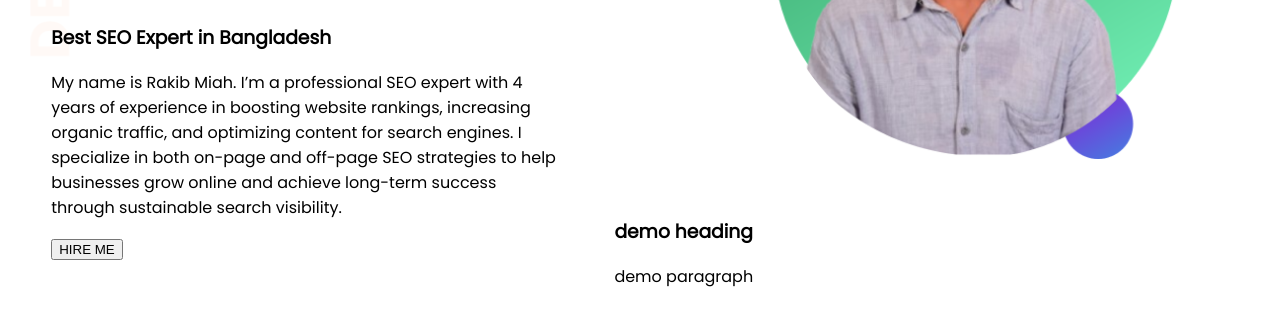
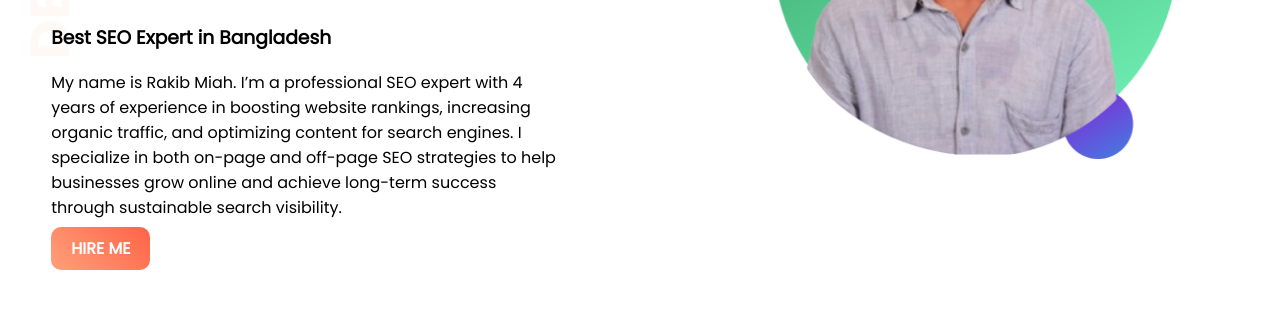
Before and after one commit to rakibmiah-dms/Demo-Portfolio, a plain HTML site: page Index.html in a window 1280 px wide. Shown: the part 303-628 px from the top of the page. Drawn offline with Linux system fonts and the light colour scheme.

Commit message:
top section complete

```diff
--- a/Index.html
+++ b/Index.html
@@ -14,15 +14,11 @@
             <h1><span class="text-color">Rakib's</span> Portfolio</h1>
             <h3>Best SEO Expert in Bangladesh</h3>
             <p>My name is Rakib Miah. I’m a professional SEO expert with 4 years of experience in boosting website rankings, increasing organic traffic, and optimizing content for search engines. I specialize in both on-page and off-page SEO strategies to help businesses grow online and achieve long-term success through sustainable search visibility.</p>
-            <button>HIRE ME</button>
+            <a class="link-button" target="_blank" href="https://bd.linkedin.com/in/rakib-miah-dms">HIRE ME</a>
         </div>
         <div class="half-width">
-            <img id="top-image-padding" src="images/profile 1.png" alt="rakib miah photo">
+            <img src="images/profile 1.png" alt="rakib miah photo">
         </div>
-    </section>
-    <section>
-        <h3>demo heading</h3>
-        <p>demo paragraph</p>
     </section>
 </body>
 </html>
--- a/Style.css
+++ b/Style.css
@@ -24,3 +24,11 @@ h1{
 section{
     height: 500px;
 }
+.link-button{
+    text-decoration: none;
+    background-image: linear-gradient(45deg, lightsalmon, tomato );
+    padding: 10px 20px;
+    border-radius: 10px;
+    color: white;
+    font-weight: 700;
+}
```
